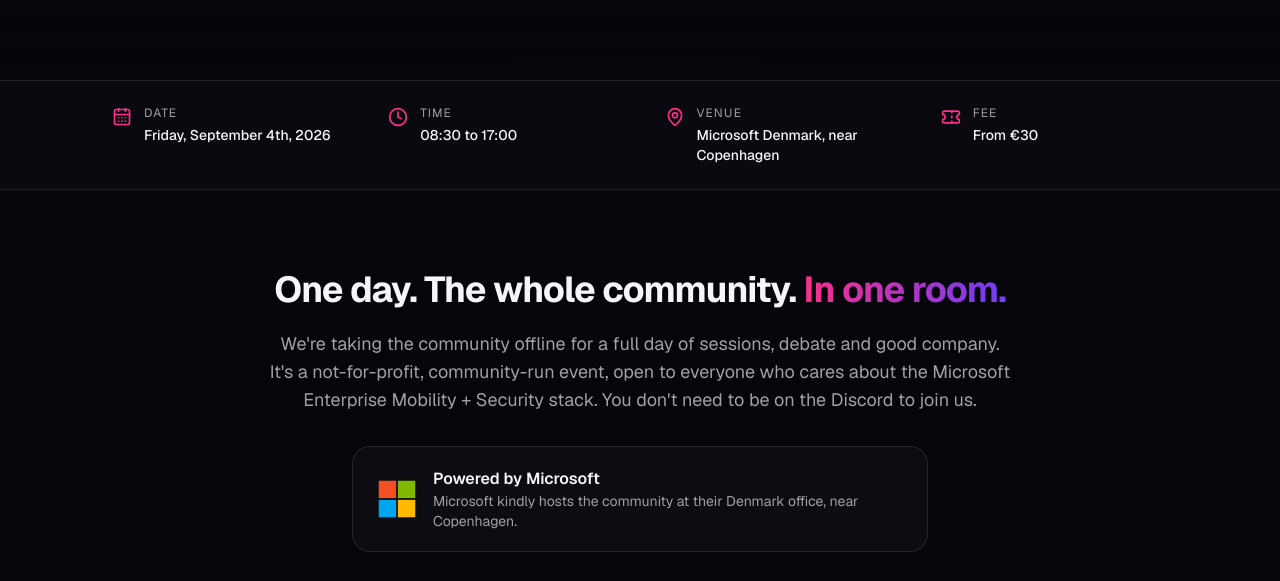
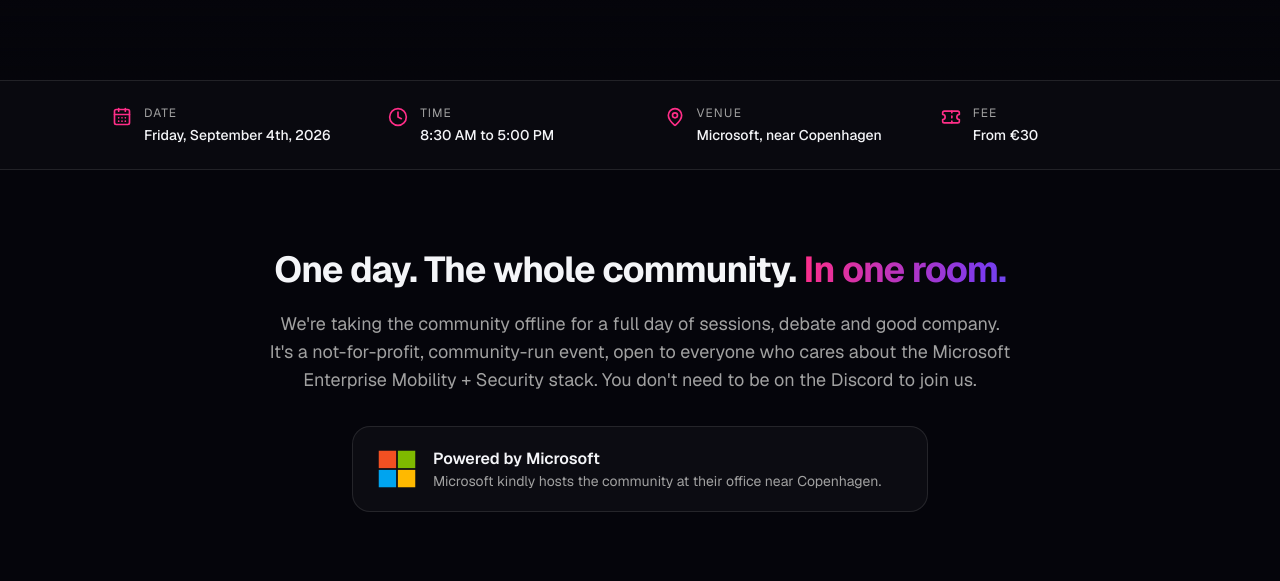
Before and after one commit to Microsoft-EMS-Community/msems-landing, a Next.js app: page / in a window 1280 px wide. Shown: the part 887-1468 px from the top of the page. Built offline with nearby package versions, Linux system fonts and the light colour scheme; no server answers.

Commit message:
copy: time as "8:30 AM to 5:00 PM" and venue as "Microsoft, near Copenhagen"

```diff
--- a/src/app/layout.tsx
+++ b/src/app/layout.tsx
@@ -17,7 +17,7 @@ const geistMono = Geist_Mono({
 const siteUrl = SITE_URL;
 const eventTitle = "Microsoft EMS Community Summit 2026";
 const eventDescription =
-  "A full day of community-led sessions for the Microsoft Enterprise Mobility + Security community. Friday, September 4th 2026 · Microsoft Denmark, near Copenhagen.";
+  "A full day of community-led sessions for the Microsoft Enterprise Mobility + Security community. Friday, September 4th 2026 · Microsoft, near Copenhagen.";
 
 export const viewport: Viewport = {
   themeColor: "#0f0a1e",
--- a/src/components/powered-by-microsoft.tsx
+++ b/src/components/powered-by-microsoft.tsx
@@ -48,7 +48,7 @@ export function PoweredByMicrosoft({
             <span className="font-semibold text-foreground">Microsoft</span>
           </p>
           <p className="text-sm text-muted-foreground">
-            Microsoft kindly hosts the community at their Denmark office, near
+            Microsoft kindly hosts the community at their office near
             Copenhagen.
           </p>
         </div>
--- a/src/lib/event.ts
+++ b/src/lib/event.ts
@@ -9,12 +9,12 @@ export const SITE_URL = "https://www.msems.community";
 export const EVENT = {
   name: "Microsoft EMS Community Summit",
   shortName: "EMS Community Summit",
-  // Friday, September 4th 2026, 08:30 to 17:00 (Central European Summer Time, UTC+2)
+  // Friday, September 4th 2026, 8:30 AM to 5:00 PM (Central European Summer Time, UTC+2)
   startsAtISO: "2026-09-04T08:30:00+02:00",
   endsAtISO: "2026-09-04T17:00:00+02:00",
   dateLabel: "Friday, September 4th, 2026",
-  timeLabel: "08:30 to 17:00",
-  venue: "Microsoft Denmark",
+  timeLabel: "8:30 AM to 5:00 PM",
+  venue: "Microsoft",
   venueArea: "near Copenhagen",
   feeLabel: "From €30",
   feeNote:
@@ -339,7 +339,7 @@ export const FAQS: readonly FaqItem[] = [
   {
     question: "Is this an official Microsoft event?",
     answer:
-      "No. The Microsoft EMS Community is an independent, community-run group and is not directly affiliated with Microsoft. The event is kindly hosted at Microsoft Denmark and powered by Microsoft, but it is organised by the community, for the community.",
+      "No. The Microsoft EMS Community is an independent, community-run group and is not directly affiliated with Microsoft. The event is kindly hosted by Microsoft near Copenhagen and powered by Microsoft, but it is organised by the community, for the community.",
   },
   {
     question: "How much does it cost?",
@@ -349,7 +349,7 @@ export const FAQS: readonly FaqItem[] = [
   {
     question: "Where exactly is it?",
     answer:
-      "At Microsoft Denmark, near Copenhagen. The location is confirmed; the full address and travel details will be shared with registered attendees closer to the date.",
+      "At Microsoft, near Copenhagen. The location is confirmed; the full address and travel details will be shared with registered attendees closer to the date.",
   },
   {
     question: "What about the agenda and speakers?",
```
